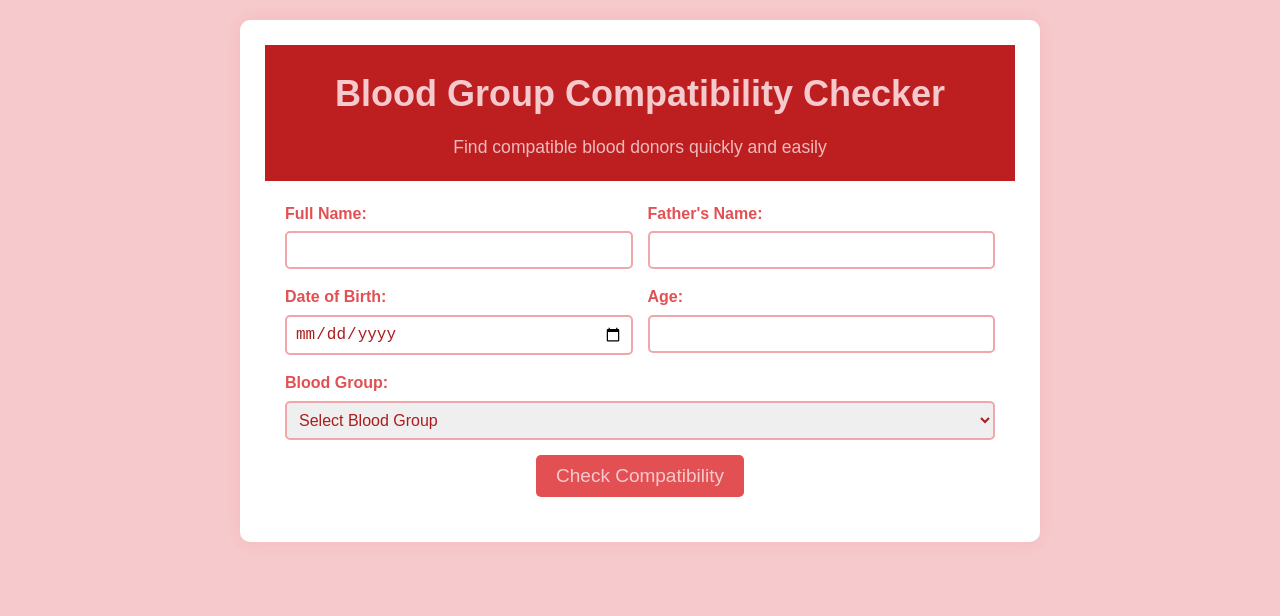
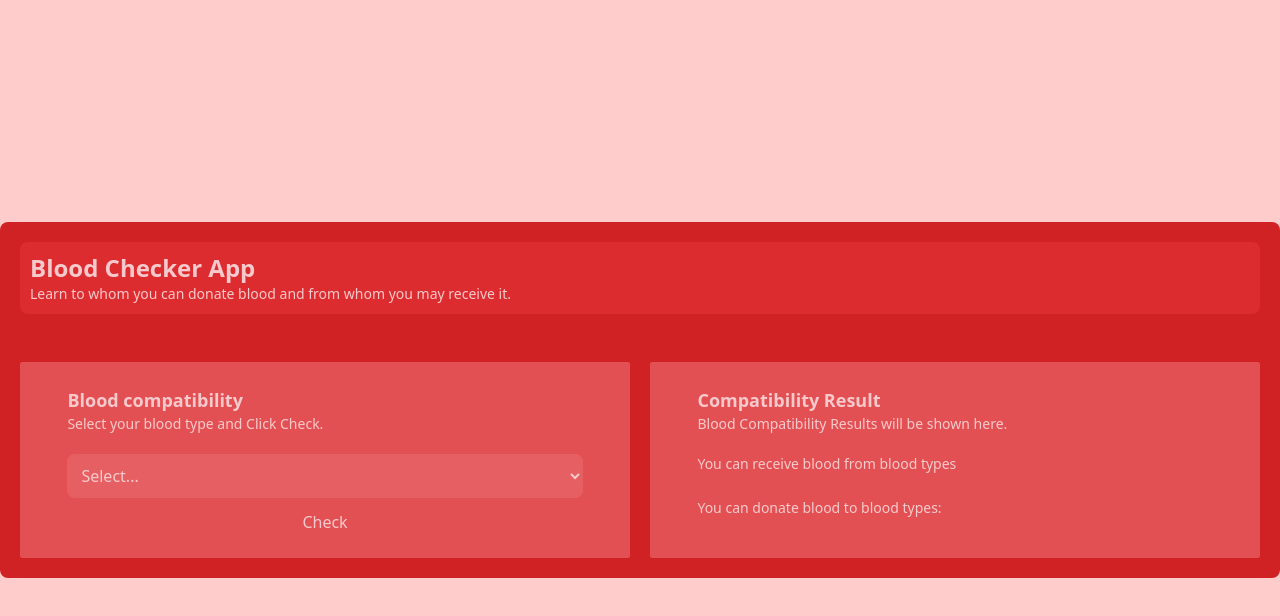
Before and after one commit to HassaanNauman/Blood-Group-Compatibility-Checker, a plain HTML site: page index.html in a window 1280 px wide. Drawn offline with nearby package versions, Linux system fonts and the light colour scheme.

Commit message:
this task was given by the SMIT
this task was given by the SMIT

```diff
--- a/index.html
+++ b/index.html
@@ -1,69 +1,65 @@
 <!DOCTYPE html>
 <html lang="en">
+
 <head>
     <meta charset="UTF-8">
     <meta name="viewport" content="width=device-width, initial-scale=1.0">
-    <title>Blood Group Compatibility Checker</title>
-    <link rel="stylesheet" href="style.css">
+    <title>Blood Checker App</title>
+    <script src="https://cdn.tailwindcss.com"></script>
+    <link rel="stylesheet" href="./style.css">
+
 </head>
-<body>
-    <div class="container">
-        <header>
-            <h1>Blood Group Compatibility Checker</h1>
-            <p class="subtitle">Find compatible blood donors quickly and easily</p>
+
+<body class="sm:w-screen sm:h-screen sm:flex items-center justify-center">
+    <main class="container md:container md:m-0 m-6 md:mx-auto mt-12">
+        <header class="header text-center sm:text-left">
+            <h1 class="text-2xl font-bold">Blood Checker App</h1>
+            <p class="text-sm">Learn to whom you can donate blood and from whom you may receive it.</p>
         </header>
-
-        <div class="content">
-            <form id="bloodForm">
-                <div class="form-row">
-                    <div class="form-group">
-                        <label for="name">Full Name:</label>
-                        <input type="text" id="name" required>
+        <div class="mt-12 flex gap-5 justify-between flex-col w-full sm:flex-row">
+            <div class="form-container sm:w-2/4 rounded-sm flex justify-center p-6 w-full">
+                <div class="w-11/12 flex flex-col gap-5">
+                    <div>
+                        <p class="font-semibold text-lg">Blood compatibility</p>
+                        <p class="text-sm">Select your blood type and Click Check.</p>
                     </div>
-                    <div class="form-group">
-                        <label for="fatherName">Father's Name:</label>
-                        <input type="text" id="fatherName" required>
+                    <form class="w-full">
+                        <select id="bloodGroup" required class="w-full p-2.5">
+                            <option disabled selected>Select...</option>
+                            <option value="O+">O+</option>
+                            <option value="O-">O-</option>
+                            <option value="A+">A+</option>
+                            <option value="A-">A-</option>
+                            <option value="B+">B+</option>
+                            <option value="B-">B-</option>
+                            <option value="AB+">AB+</option>
+                            <option value="AB-">AB-</option>
+                        </select>
+                        <button type="button" onclick="bloodGroupChecker()" class="mt-3 w-full">Check</button>
+                    </form>
+                </div>
+            </div>
+            <div class="result-container sm:w-2/4 w-full rounded-sm flex justify-center p-6">
+                <div class="w-11/12 flex flex-col gap-5">
+                    <div>
+                        <p class="font-semibold text-lg">Compatibility Result</p>
+                        <p class="text-sm">Blood Compatibility Results will be shown here.</p>
+                    </div>
+                    <div>
+                        <p class="text-sm">You can receive blood from blood types</p>
+                        <ul class="flex gap-3 mt-1 flex-wrap" id="bloodReceive">
+                        </ul>
+                    </div>
+                    <div>
+                        <p class="text-sm">You can donate blood to blood types:</p>
+                        <ul class="flex gap-3 mt-1 flex-wrap" id="bloodDonate">
+                        </ul>
                     </div>
                 </div>
-
-                <div class="form-row">
-                    <div class="form-group">
-                        <label for="dob">Date of Birth:</label>
-                        <input type="date" id="dob" required>
-                    </div>
-                    <div class="form-group">
-                        <label for="age">Age:</label>
-                        <input type="number" id="age" min="0" max="150" required>
-                    </div>
-                </div>
-
-                <div class="form-group">
-                    <label for="bloodGroup">Blood Group:</label>
-                    <select id="bloodGroup" required>
-                        <option value="">Select Blood Group</option>
-                        <option value="O-">O-</option>
-                        <option value="O+">O+</option>
-                        <option value="A-">A-</option>
-                        <option value="A+">A+</option>
-                        <option value="B-">B-</option>
-                        <option value="B+">B+</option>
-                        <option value="AB-">AB-</option>
-                        <option value="AB+">AB+</option>
-                    </select>
-                </div>
-
-                <button type="submit">Check Compatibility</button>
-            </form>
-
-            <div id="result">
-                <h2>Results:</h2>
-                <div id="userDetails"></div>
-                <h3>Compatible Blood Donors:</h3>
-                <div class="donor-list" id="donorList"></div>
             </div>
         </div>
-    </div>
-
+    </main>
     <script src="script.js"></script>
 </body>
+
 </html>
--- a/script.js
+++ b/script.js
@@ -1,43 +1,45 @@
-const bloodCompatibility = {
-    'O-': ['O-'],
-    'O+': ['O-', 'O+'],
-    'B-': ['O-', 'B-'],
-    'B+': ['O-', 'O+', 'B-', 'B+'],
-    'A-': ['O-', 'A-'],
-    'A+': ['O-', 'O+', 'A-', 'A+'],
-    'AB-': ['O-', 'B-', 'A-', 'AB-'],
-    'AB+': ['O-', 'O+', 'B-', 'B+', 'A-', 'A+', 'AB-', 'AB+']
-};
-document.getElementById('bloodForm').onsubmit = function () {
-    const name = document.getElementById('name').value.trim();
-    const fatherName = document.getElementById('fatherName').value.trim();
-    const dob = document.getElementById('dob').value;
-    const age = parseInt(document.getElementById('age').value);
-    const bloodGroup = document.getElementById('bloodGroup').value;
-
-    if (name.length === 0 || fatherName.length === 0 || dob.length === 0 || isNaN(age) || bloodGroup.length === 0) {
-        alert('Please fill out all fields correctly.');
-        return false;
+function bloodGroupChecker() {
+    const userGroup = document.getElementById("bloodGroup").value;
+    let donateBloodEl = document.getElementById("bloodDonate");
+    let receiveBloodEl = document.getElementById("bloodReceive");
+    donateBloodEl.innerHTML = "";
+    receiveBloodEl.innerHTML = "";
+    let donateBloodGroups;
+    let receiveBloodGroups;
+    if (userGroup == "O+") {
+        donateBloodGroups = ["O+", "AB+", "A+", "B+"];
+        receiveBloodGroups = ["O-", "O+"];
+    } else if (userGroup == "O-") {
+        donateBloodGroups = ["AB+", "AB-", "A+", "A-", "B+", "B-", "O+", "O-"];
+        receiveBloodGroups = ["O-"];
+    } else if (userGroup == "A+") {
+        donateBloodGroups = ["AB+", "A+"];
+        receiveBloodGroups = ["O-", "O+", "A+", "A-"];
+    } else if (userGroup == "A-") {
+        donateBloodGroups = ["AB+", "AB-", "A+", "A-"];
+        receiveBloodGroups = ["A-", "O-"];
+    } else if (userGroup == "B+") {
+        donateBloodGroups = ["B+", "AB+"];
+        receiveBloodGroups = ["O-", "O+", "AB+", "AB-"];
+    } else if (userGroup == "B-") {
+        donateBloodGroups = ["AB+", "AB-", "B+", "B-"];
+        receiveBloodGroups = ["O-", "B-"];
+    } else if (userGroup == "AB+") {
+        donateBloodGroups = ["AB+"];
+        receiveBloodGroups = ["AB+", "AB-", "O+", "O-", "A+", "A-", "B+", "B-"];
+    } else if (userGroup == "AB-") {
+        donateBloodGroups = ["AB+", "AB-"];
+        receiveBloodGroups = ["O-", "A-", "B-", "AB-"];
+    } else {
+        alert("Please Select your blood group");
+        return;
     }
-    if (bloodCompatibility[bloodGroup] === undefined) {
-        alert('Invalid blood group selected.');
-        return false;
+    for (let i = 0; i < donateBloodGroups.length; i++) {
+        // console.log("run");
+        donateBloodEl.innerHTML += `<li class="flex-auto bg-blue-600  font-bold text-center rounded-sm px-1">${donateBloodGroups[i]}</li>`
     }
-
-    const compatibleDonors = bloodCompatibility[bloodGroup];
-    const resultDiv = document.getElementById('result');
-    const userDetailsDiv = document.getElementById('userDetails');
-    const donorListDiv = document.getElementById('donorList');
-    userDetailsDiv.innerHTML = `
-        Name: ${name}<br>
-        Father's Name: ${fatherName}<br>
-        Date of Birth: ${new Date(dob).toLocaleDateString()}<br>
-        Age: ${age}<br>
-        Blood Group: ${bloodGroup}<br>
-    `;
-
-    donorListDiv.innerHTML = compatibleDonors.map(donor => donor).join(', ');
-
-    resultDiv.style.display = 'block';
-    return false;
-};
+    for (let i = 0; i < receiveBloodGroups.length; i++) {
+        // console.log("run");
+        receiveBloodEl.innerHTML += `<li class="flex-auto bg-blue-600 font-bold text-center rounded-sm px-1">${receiveBloodGroups[i]}</li>`
+    }
+}
--- a/style.css
+++ b/style.css
@@ -1,191 +1,54 @@
-* {
-    box-sizing: border-box;
-    margin: 0;
-    padding: 0;
+:root {
+    --color1: #BD1F21;
+    --color2: #D02224;
+    --color3: #DD2C2F;
+    --color4: #E35053;
+    --color5: #E66063;
+    --color6: #EC8385;
+    --color7: #F1A7A9;
+    --color8: #F6CACC;
 }
 
 body {
-    font-family: Arial, sans-serif;
-    line-height: 1.6;
-    background-color: #F6CACC;
-    color: #AC1C1E;
+    background-color: var(--color1);
+    color: var(--color8);
 }
 
 .container {
-    max-width: 800px;
-    margin: 20px auto;
-    background-color: #fff;
-    border-radius: 10px;
-    box-shadow: 0 0 20px rgba(221, 44, 47, 0.1);
-    overflow: hidden;
+    background-color: var(--color2);
+    border-radius: 8px;
     padding: 20px;
 }
 
-header {
-    background-color: #BD1F21;
-    color: #F6CACC;
-    text-align: center;
-    padding: 20px;
+.header {
+    background-color: var(--color3);
+    padding: 10px;
+    border-radius: 8px;
 }
 
-h1 {
-    font-size: 2em;
-    margin-bottom: 10px;
+.form-container, .result-container {
+    background-color: var(--color4);
+    padding: 20px;
+    border-radius: 8px;
 }
 
-.subtitle {
-    font-size: 1.1em;
-    opacity: 0.9;
-}
-
-.content {
-    padding: 20px;
-}
-
-.form-group {
-    margin-bottom: 15px;
-}
-
-label {
-    display: block;
-    margin-bottom: 5px;
-    font-weight: bold;
-    color: #E35053;
-}
-
-input, select {
-    width: 100%;
-    padding: 8px;
-    border: 2px solid #F1A7A9;
-    border-radius: 5px;
-    font-size: 16px;
-    color: #AC1C1E;
-}
-
-input:focus, select:focus {
-    outline: none;
-    border-color: #E66063;
-}
-
-button {
-    background-color: #E35053;
-    color: #F6CACC;
-    padding: 10px 20px;
+select, button {
+    background-color: var(--color5);
+    color: var(--color8);
     border: none;
-    border-radius: 5px;
-    cursor: pointer;
-    width: 100%;
-    font-size: 18px;
-    transition: background-color 0.3s ease;
+    padding: 10px;
+    border-radius: 8px;
 }
 
 button:hover {
-    background-color: #BD1F21;
+    background-color: var(--color6);
 }
 
-#result {
-    margin-top: 20px;
-    background-color: #F6CACC;
-    border-radius: 5px;
-    padding: 15px;
-    display: none;
+ul {
+    background-color: var(--color7);
+    padding: 10px;
+    border-radius: 8px;
 }
-
-#result h2 {
-    color: #AC1C1E;
-    margin-bottom: 10px;
+body {
+    background-color: #ffcccc;
 }
-
-#result h3 {
-    color: #E35053;
-    margin-top: 15px;
-    margin-bottom: 10px;
-}
-
-.donor-list {
-    display: flex;
-    flex-wrap: wrap;
-    gap: 10px;
-}
-
-.donor-type {
-    background-color: #EC8385;
-    color: #F6CACC;
-    padding: 5px 10px;
-    border-radius: 15px;
-    font-weight: bold;
-}
-
-@media screen and (max-width: 599px) {
-    .container {
-        padding: 10px;
-    }
-
-    h1 {
-        font-size: 1.5em;
-    }
-
-    button {
-        font-size: 16px;
-    }
-}
-
-@media screen and (min-width: 600px) and (max-width: 899px) {
-    .container {
-        padding: 15px;
-    }
-
-    h1 {
-        font-size: 1.75em;
-    }
-
-    button {
-        font-size: 17px;
-    }
-}
-
-@media screen and (min-width: 900px) and (max-width: 1199px) {
-    .container {
-        padding: 20px;
-    }
-
-    h1 {
-        font-size: 2em;
-    }
-
-    button {
-        font-size: 18px;
-    }
-}
-
-@media screen and (min-width: 1200px) {
-    .container {
-        padding: 25px;
-    }
-
-    h1 {
-        font-size: 2.25em;
-    }
-
-    button {
-        font-size: 19px;
-    }
-}
-
-@media screen and (min-width: 600px) {
-    .form-row {
-        display: flex;
-        gap: 15px;
-    }
-
-    .form-group {
-        flex: 1;
-    }
-
-    button {
-        width: auto;
-        margin: 15px auto 0;
-        display: block;
-        min-width: 200px;
-    }
-}
```
